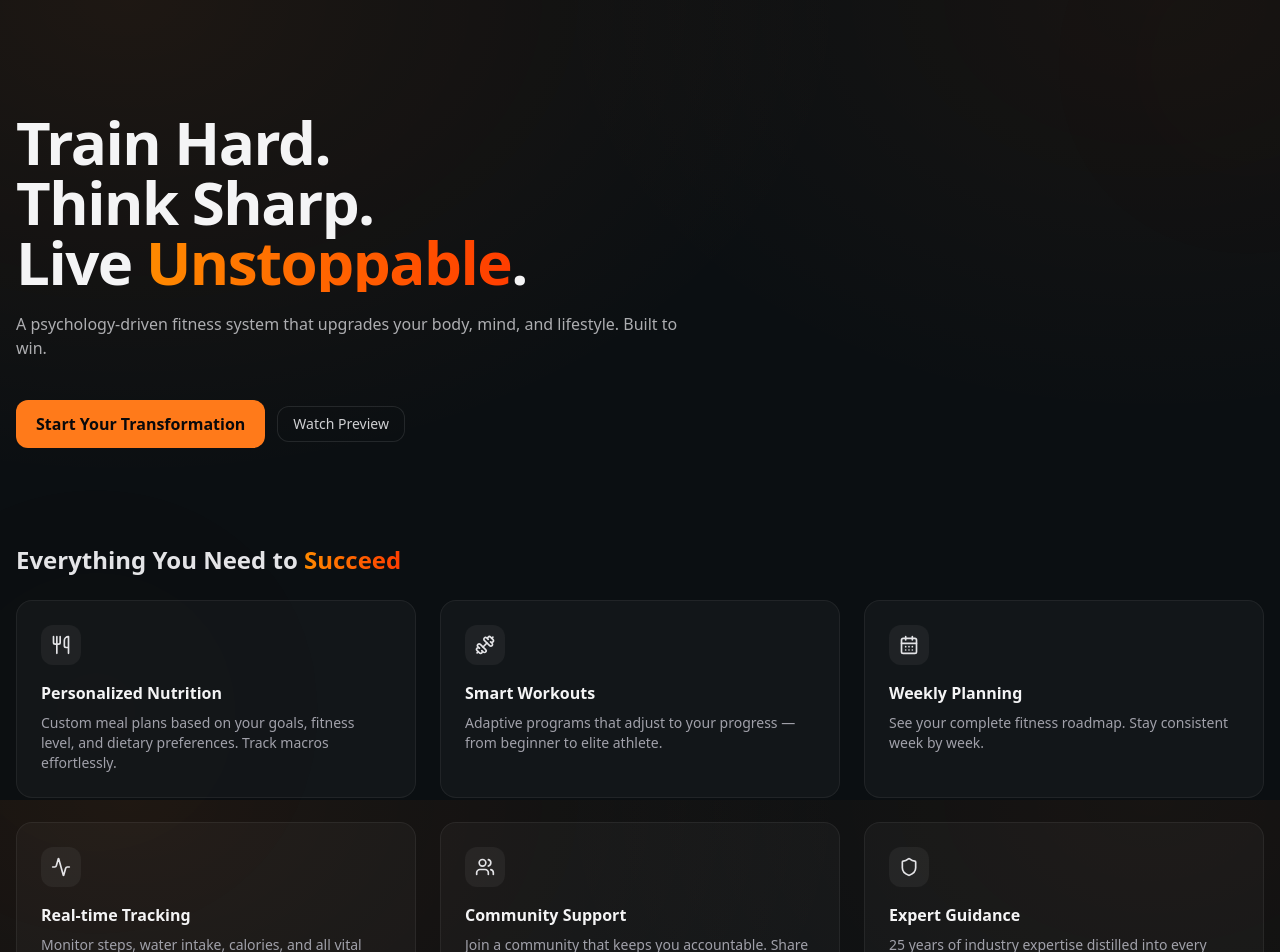
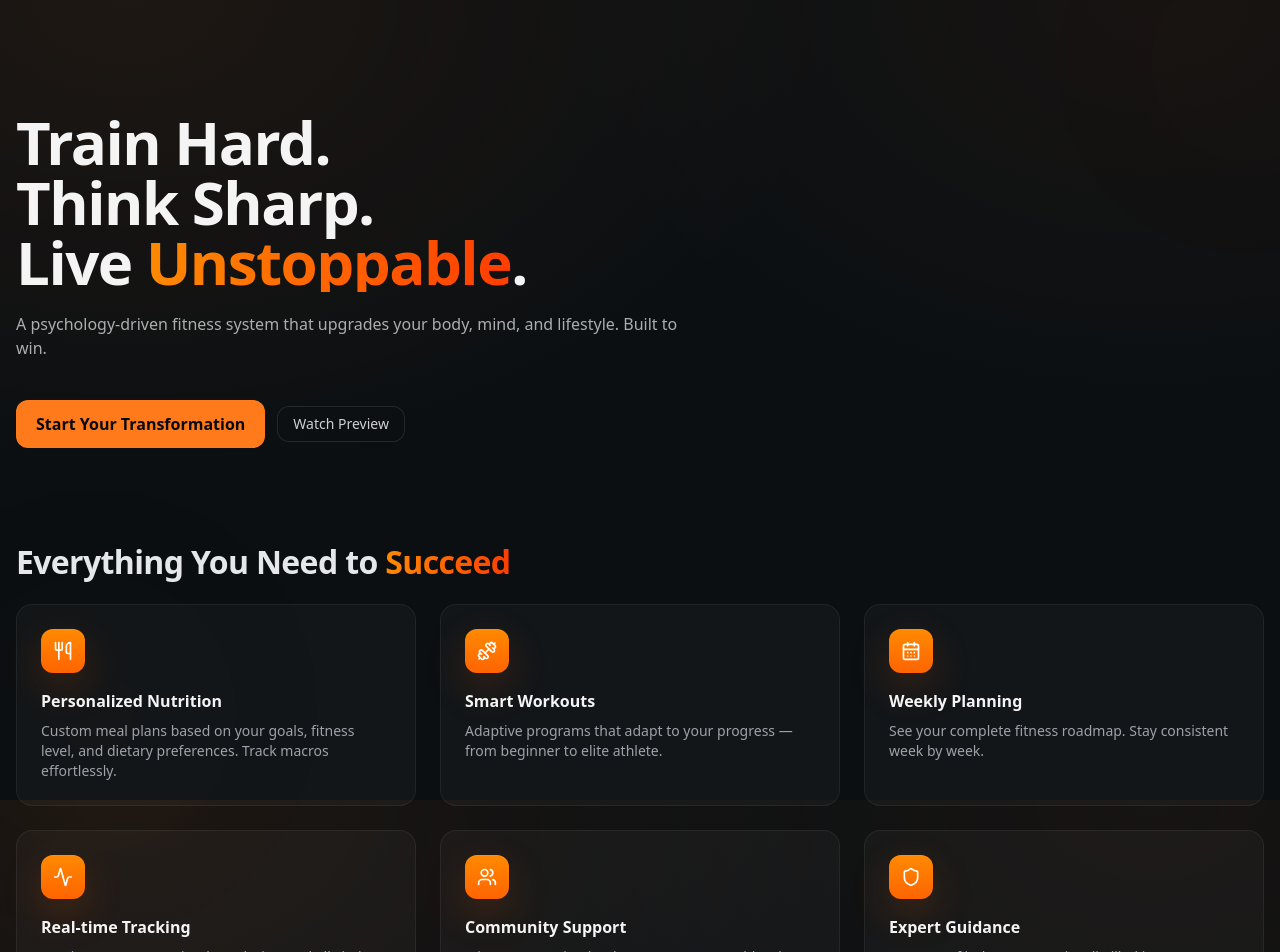
Before and after one commit to GrindFit/grindfit-webapp, a Next.js app: page / in a window 1280 px wide. Shown: the top 952 px of the page. Built offline with nearby package versions, Linux system fonts and the light colour scheme.

Commit message:
Update index.jsx

```diff
--- a/pages/index.jsx
+++ b/pages/index.jsx
@@ -15,7 +15,7 @@ export default function Home() {
     <main className="min-h-screen relative">
       {/* ====================== HERO ====================== */}
       <section className="relative overflow-hidden">
-        {/* subtle top-right orange bloom (already styled in globals) */}
+        {/* subtle top-right orange bloom */}
         <div aria-hidden className="pointer-events-none absolute -top-40 right-[-8rem] hidden md:block">
           <div
             className="radial-gradient"
@@ -35,16 +35,11 @@ export default function Home() {
               <br />
               Think Sharp.
               <br />
-              Live{" "}
-              <span className="gf-gradient-text inline-block">
-                Unstoppable
-              </span>
-              .
+              Live <span className="gf-gradient-text inline-block">Unstoppable</span>.
             </h1>
 
             <p className="mt-5 text-zinc-300/80 max-w-2xl">
-              A psychology-driven fitness system that upgrades your body, mind,
-              and lifestyle. Built to win.
+              A psychology-driven fitness system that upgrades your body, mind, and lifestyle. Built to win.
             </p>
 
             <div className="mt-10 flex flex-wrap items-center gap-3">
@@ -69,45 +64,42 @@ export default function Home() {
 
       {/* ====================== FEATURES ====================== */}
       <section id="why" className="container mx-auto px-4 pb-16 md:pb-24">
-        <h2 className="text-xl md:text-2xl font-bold text-zinc-200 mb-6">
-          Everything You Need to{" "}
-          <span className="gf-gradient-text">Succeed</span>
+        <h2 className="gf-section-title mb-6">
+          Everything You Need to <span className="gf-gradient-text">Succeed</span>
         </h2>
 
         <div className="grid grid-cols-1 md:grid-cols-3 gap-6">
           {/* 1. Personalized Nutrition */}
           <div className="gf-feature p-6">
             <div className="mb-4">
-              <span className="inline-flex h-10 w-10 items-center justify-center rounded-xl bg-white/5">
-                <Utensils className="h-5 w-5 text-zinc-200" />
+              <span className="gf-icon">
+                <Utensils />
               </span>
             </div>
             <h3 className="text-zinc-100 font-semibold">Personalized Nutrition</h3>
             <p className="mt-2 text-sm text-zinc-400">
-              Custom meal plans based on your goals, fitness level, and dietary
-              preferences. Track macros effortlessly.
+              Custom meal plans based on your goals, fitness level, and dietary preferences. Track macros effortlessly.
             </p>
           </div>
 
           {/* 2. Smart Workouts */}
           <div className="gf-feature p-6">
             <div className="mb-4">
-              <span className="inline-flex h-10 w-10 items-center justify-center rounded-xl bg-white/5">
-                <Dumbbell className="h-5 w-5 text-zinc-200" />
+              <span className="gf-icon">
+                <Dumbbell />
               </span>
             </div>
             <h3 className="text-zinc-100 font-semibold">Smart Workouts</h3>
             <p className="mt-2 text-sm text-zinc-400">
-              Adaptive programs that adjust to your progress — from beginner to
-              elite athlete.
+              Adaptive programs that adapt to your progress — from beginner to elite athlete.
             </p>
           </div>
 
           {/* 3. Weekly Planning */}
           <div className="gf-feature p-6">
             <div className="mb-4">
-              <span className="inline-flex h-10 w-10 items-center justify-center rounded-xl bg-white/5">
-                <CalendarDays className="h-5 w-5 text-zinc-200" />
+              <span className="gf-icon">
+                <CalendarDays />
               </span>
             </div>
             <h3 className="text-zinc-100 font-semibold">Weekly Planning</h3>
@@ -119,56 +111,55 @@ export default function Home() {
           {/* 4. Real-time Tracking */}
           <div className="gf-feature p-6">
             <div className="mb-4">
-              <span className="inline-flex h-10 w-10 items-center justify-center rounded-xl bg-white/5">
-                <Activity className="h-5 w-5 text-zinc-200" />
+              <span className="gf-icon">
+                <Activity />
               </span>
             </div>
             <h3 className="text-zinc-100 font-semibold">Real-time Tracking</h3>
             <p className="mt-2 text-sm text-zinc-400">
-              Monitor steps, water intake, calories, and all vital metrics. Your
-              progress, visualized beautifully.
+              Monitor steps, water intake, calories, and all vital metrics. Your progress, visualized beautifully.
             </p>
           </div>
 
           {/* 5. Community Support */}
           <div className="gf-feature p-6">
             <div className="mb-4">
-              <span className="inline-flex h-10 w-10 items-center justify-center rounded-xl bg-white/5">
-                <Users className="h-5 w-5 text-zinc-200" />
+              <span className="gf-icon">
+                <Users />
               </span>
             </div>
             <h3 className="text-zinc-100 font-semibold">Community Support</h3>
             <p className="mt-2 text-sm text-zinc-400">
-              Join a community that keeps you accountable. Share progress, get
-              motivated, achieve together.
+              Join a community that keeps you accountable. Share progress, get motivated, achieve together.
             </p>
           </div>
 
           {/* 6. Expert Guidance */}
           <div className="gf-feature p-6">
             <div className="mb-4">
-              <span className="inline-flex h-10 w-10 items-center justify-center rounded-xl bg-white/5">
-                <Shield className="h-5 w-5 text-zinc-200" />
+              <span className="gf-icon">
+                <Shield />
               </span>
             </div>
             <h3 className="text-zinc-100 font-semibold">Expert Guidance</h3>
             <p className="mt-2 text-sm text-zinc-400">
-              25 years of industry expertise distilled into every feature.
-              Trusted by millions.
+              25 years of industry expertise distilled into every feature. Trusted by millions.
             </p>
           </div>
         </div>
       </section>
 
-      {/* ====================== COMMAND CENTER (dashboard teaser) ====================== */}
+      {/* ====================== COMMAND CENTER ====================== */}
       <section id="watch" className="container mx-auto px-4 pb-16 md:pb-24">
-        <h2 className="sr-only">Dashboard preview</h2>
+        <h2 className="gf-section-title mb-6">
+          Your Fitness <span className="gf-gradient-text">Command Center</span>
+        </h2>
         <CommandCenter />
       </section>
 
       {/* ====================== PRICING ====================== */}
       <section id="pricing" className="container mx-auto px-4 pb-24">
-        <h2 className="text-xl md:text-2xl font-bold text-zinc-200 mb-6">
+        <h2 className="gf-section-title mb-6">
           Choose Your <span className="gf-gradient-text">Transformation</span> Plan
         </h2>
 
```
